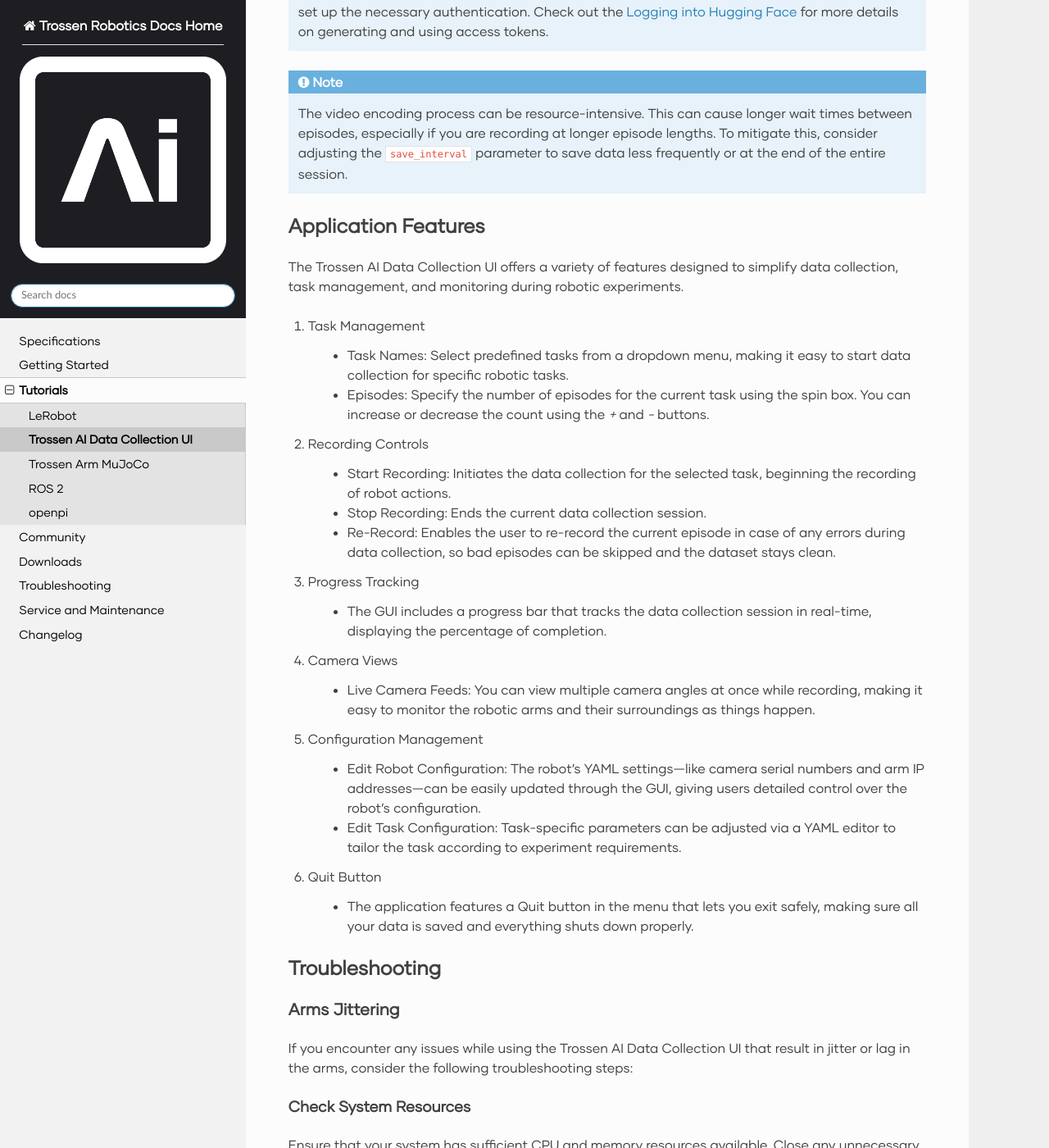
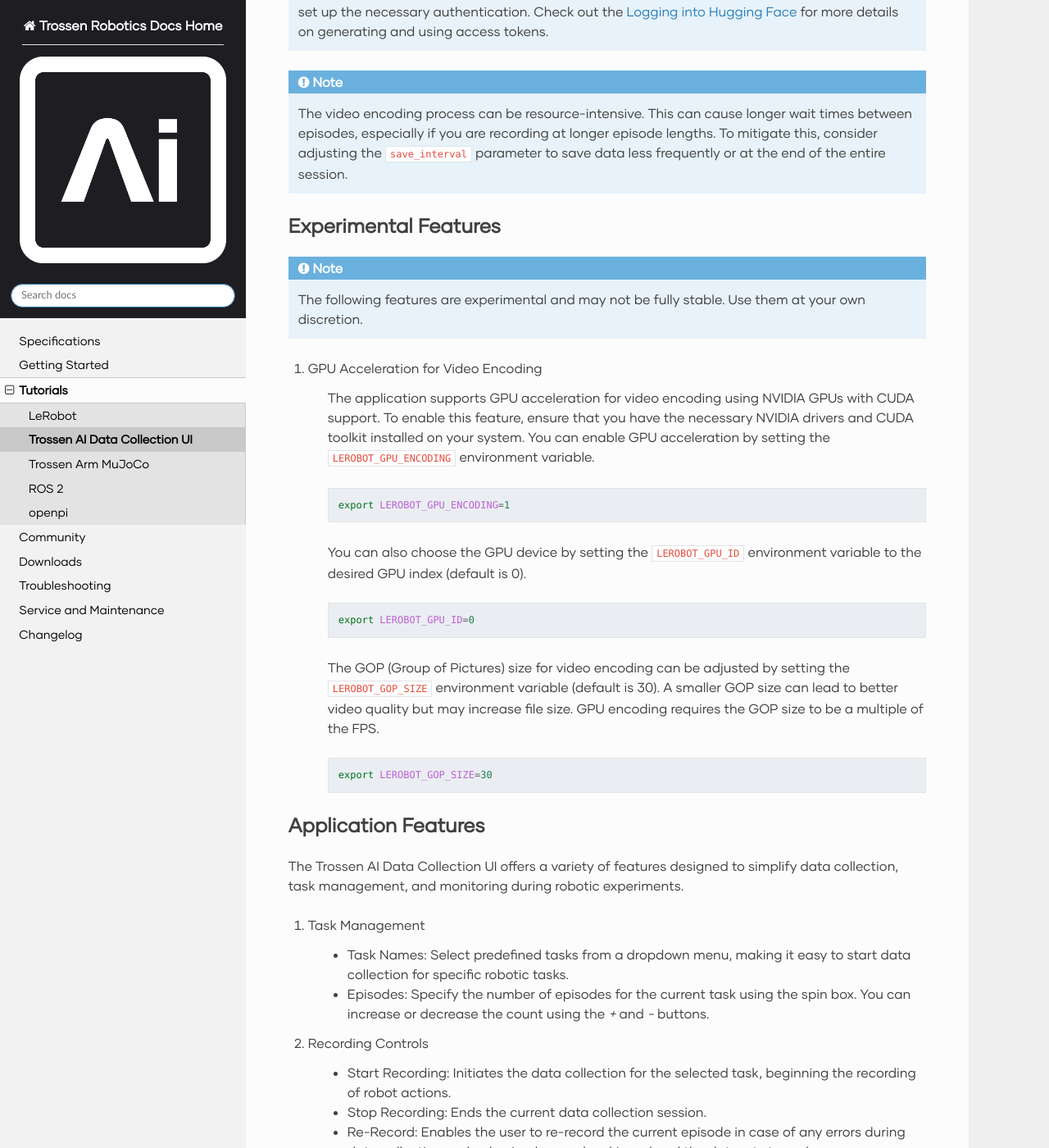
Before and after one commit to TrossenRobotics/trossen_arm, a Sphinx documentation site: the page built from docs/tutorials/trossen_data_collection_ui.rst, in a window 1280 px wide and 1400 px high, scrolled down 6415 px. Shown: the whole window at 82% size. Built offline with Sphinx 7.4.7 and the Read the Docs theme 3.1.0, drawn with Linux system fonts in a browser that asks for light colours; some web fonts are replaced; pages that are not in the unit, such as notebooks, are missing from menus.

Commit message:
docs: add section for  GPU video encoding features (#128)
* add GPU encoding docs

```diff
--- a/docs/tutorials/trossen_data_collection_ui.rst
+++ b/docs/tutorials/trossen_data_collection_ui.rst
@@ -292,6 +292,40 @@ An example configuration for tasks is shown below:
     This can cause longer wait times between episodes, especially if you are recording at longer episode lengths.
     To mitigate this, consider adjusting the ``save_interval`` parameter to save data less frequently or at the end of the entire session.
 
+Experimental Features
+=====================
+
+.. note::
+
+    The following features are experimental and may not be fully stable.
+    Use them at your own discretion.
+
+
+#. GPU Acceleration for Video Encoding
+
+    The application supports GPU acceleration for video encoding using NVIDIA GPUs with CUDA support.
+    To enable this feature, ensure that you have the necessary NVIDIA drivers and CUDA toolkit installed on your system.
+    You can enable GPU acceleration by setting the ``LEROBOT_GPU_ENCODING`` environment variable.
+
+    .. code-block:: bash
+
+        export LEROBOT_GPU_ENCODING=1
+
+    You can also choose the GPU device by setting the ``LEROBOT_GPU_ID`` environment variable to the desired GPU index (default is 0).
+
+    .. code-block:: bash
+
+        export LEROBOT_GPU_ID=0
+
+    The GOP (Group of Pictures) size for video encoding can be adjusted by setting the ``LEROBOT_GOP_SIZE`` environment variable (default is 30).
+    A smaller GOP size can lead to better video quality but may increase file size.
+    GPU encoding requires the GOP size to be a multiple of the FPS.
+
+    .. code-block:: bash
+
+        export LEROBOT_GOP_SIZE=30
+
+
 Application Features
 ====================
 
```
Also changed, not shown: docs/tutorials/lerobot/record_episode.rst (+33 -0 lines).
